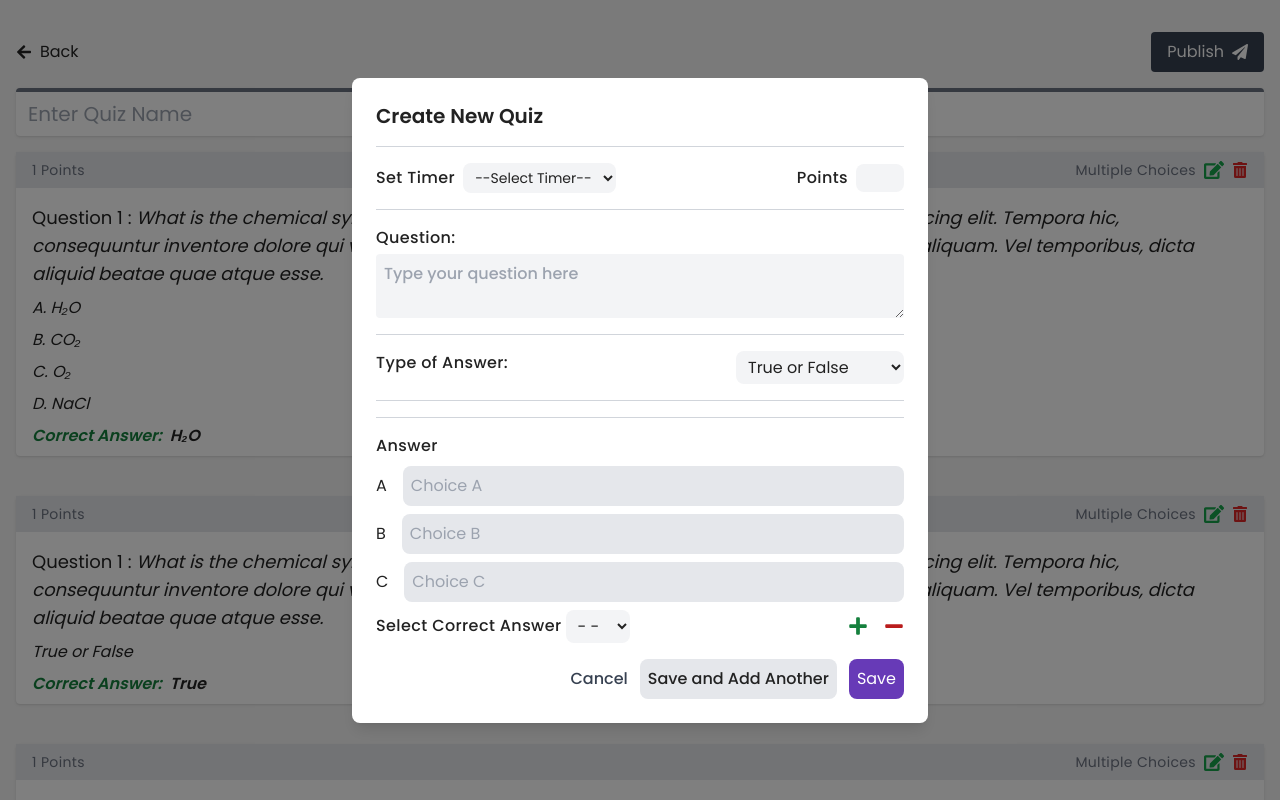
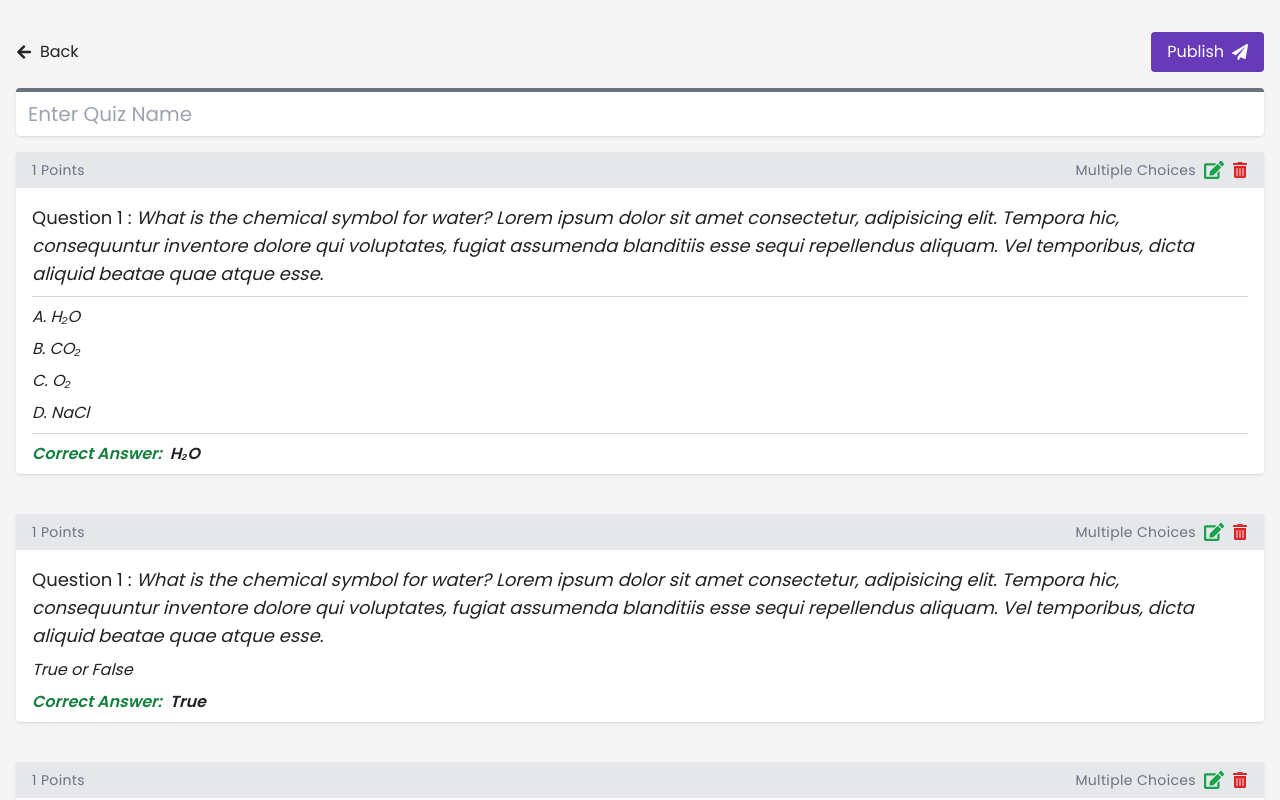
Before and after one commit to vigiperez24/Your-Reviewer, a React (Vite) app: page /AddQuiz in a window 1280 px wide. Shown: the top 800 px of the page. Built offline with nearby package versions, Linux system fonts and the light colour scheme.

Commit message:
Fix header

```diff
--- a/src/components/AddQuizLayout/CreateQuiz.jsx
+++ b/src/components/AddQuizLayout/CreateQuiz.jsx
@@ -1,5 +1,5 @@
 import { Link } from "react-router-dom";
-import React from "react";
+import React, { useState, useEffect } from "react";
 import {
   FaPaperPlane,
   FaArrowLeft,
@@ -9,6 +9,12 @@ import {
   FaMinus,
 } from "react-icons/fa";
 function CreateQuiz() {
+  const [isModalOpen, setIsModalOpen] = useState(false);
+  const [questionType, setQuestionType] = useState("");
+  useEffect(() => {
+    console.log("type of value:", questionType);
+  }, [questionType]);
+
   return (
     <div className="max-w-screen-xl mx-auto px-4 py-8 ">
       {/* Button,  */}
@@ -20,7 +26,7 @@ function CreateQuiz() {
             <span>Back</span>
           </button>
         </Link>
-        <button className="bg-gray-700  text-white  py-2 px-4 rounded flex items-center justify-center gap-2 ">
+        <button className="bg-buttonBg  text-white  py-2 px-4 rounded flex items-center justify-center gap-2 ">
           <span>Publish</span>
           <FaPaperPlane />
         </button>
@@ -61,11 +67,13 @@ function CreateQuiz() {
               voluptates, fugiat assumenda blanditiis esse sequi repellendus
               aliquam. Vel temporibus, dicta aliquid beatae quae atque esse.
             </p>
+            <hr className="border-1 border-gray-300" />
             <p className="italic">A. H₂O</p>
             <p className="italic">B. CO₂</p>
             <p className="italic">C. O₂</p>
             <p className="italic">D. NaCl</p>
             {/* Correct Answer */}
+            <hr className="border-1 border-gray-300" />
             <div className="flex gap-2">
               <p className="italic font-semibold text-green-700">
                 Correct Answer:
@@ -101,6 +109,7 @@ function CreateQuiz() {
               voluptates, fugiat assumenda blanditiis esse sequi repellendus
               aliquam. Vel temporibus, dicta aliquid beatae quae atque esse.
             </p>
+
             <p className="italic">True or False</p>
             {/* Correct Answer */}
             <div className="flex gap-2">
@@ -149,14 +158,20 @@ function CreateQuiz() {
           </div>
         </div>
         <div className="flex items-center justify-center">
-          <button className="flex items-center gap-2 px-4 py-2 bg-indigo-600 text-white rounded-md hover:bg-indigo-700 transition-colors">
+          <button
+            onClick={() => {
+              setIsModalOpen(true);
+            }}
+            className="flex items-center gap-2 px-4 py-2 bg-indigo-600 text-white rounded-md hover:bg-indigo-700 transition-colors"
+          >
             <FaPlus /> {/* or FaPlus */}
-            <span>Add New Item</span>
+            <span>Create new</span>
           </button>
         </div>
       </div>
 
-      {/* Modal */}
+      {/* Modal Adding*/}
+      {isModalOpen && (
         <div className="fixed inset-0 bg-black bg-opacity-50 flex items-center justify-center z-50 ">
           <div className="bg-white rounded-lg shadow-lg w-full max-w-md md:max-w-xl mx-auto p-6 flex flex-col gap-4">
             {/* Title */}
@@ -209,6 +224,9 @@ function CreateQuiz() {
             <div className="flex  justify-between items-start gap-1">
               <p className="font-medium tracking-wide">Type of Answer:</p>
               <select
+                onClick={(e) => {
+                  setQuestionType(e.target.value);
+                }}
                 className="bg-gray-100 rounded-lg px-2 py-1 outline-buttonBg"
                 name=""
                 id=""
@@ -220,7 +238,8 @@ function CreateQuiz() {
             </div>
             <hr className="border-1 border-gray-300" />
             {/*  Answer of true or false*/}
-          <div className="flex justify-between hidden">
+
+            <div className="flex justify-between ">
               <p className="font-medium tracking-wide">Answer:</p>
               <div className="flex justify-between items-cent gap-2">
                 <label>
@@ -231,8 +250,10 @@ function CreateQuiz() {
                 </label>
               </div>
             </div>
-          {/*  Answer of Identification */}
-          <div className="flex flex-col gap-2 hidden">
+
+            {/* Answer of Multiple choices */}
+            {questionType === "Identification" && (
+              <div className="flex flex-col gap-2 ">
                 <p className="font-medium tracking-wide">Correct Answer</p>
                 <input
                   className="w-full bg-gray-200 p-4 rounded-lg outline-buttonBg"
@@ -240,9 +261,11 @@ function CreateQuiz() {
                   placeholder="Enter the correct answer"
                 />
               </div>
+            )}
+
             <hr className="border-1 border-gray-300" />
-          {/* Answer of Multiple choices */}
-          <div className="flex flex-col gap-2">
+            {questionType === "multiple" && (
+              <div className="flex flex-col gap-2 ">
                 <h1 className="font-medium tracking-wide">Answer</h1>
                 {/* Label and Choices */}
                 <div className="flex items-center justify-center gap-4">
@@ -270,9 +293,11 @@ function CreateQuiz() {
                   />
                 </div>
                 {/* Correct Answer and Buttons */}
-            <div className="flex items-center justify-between">
+                <div className="flex items-center justify-between ">
                   <div className="flex  items-center gap-1">
-                <p className="font-medium tracking-wide">Select Correct Answer</p>
+                    <p className="font-medium tracking-wide">
+                      Select Correct Answer
+                    </p>
                     <select
                       className="bg-gray-100 rounded-lg px-2 py-1 outline-buttonBg w-16"
                       name=""
@@ -286,14 +311,27 @@ function CreateQuiz() {
                   </div>
                   {/* Two buttons right */}
                   <div className="flex items-center justify-center gap-4">
-                <button><FaPlus className="text-xl text-green-700 hover:text-green-500" /></button>
-                <button><FaMinus className="text-xl text-red-700 hover:text-green-500" /></button>
+                    <button>
+                      <FaPlus className="text-xl text-green-700 hover:text-green-500" />
+                    </button>
+                    <button>
+                      <FaMinus className="text-xl text-red-700 hover:text-red-500" />
+                    </button>
                   </div>
                 </div>
               </div>
+            )}
+
             {/* Three Buttons */}
             <div className="flex gap-3 justify-end">
-            <button className="text-gray-700 font-medium">Cancel</button>
+              <button
+                onClick={() => {
+                  setIsModalOpen(false);
+                }}
+                className="text-gray-700 font-medium"
+              >
+                Cancel
+              </button>
               <button className="bg-gray-200 p-2 rounded-lg font-medium">
                 Save and Add Another
               </button>
@@ -303,6 +341,7 @@ function CreateQuiz() {
             </div>
           </div>
         </div>
+      )}
     </div>
   );
 }
--- a/src/components/landingPage/Header.jsx
+++ b/src/components/landingPage/Header.jsx
@@ -1,9 +1,29 @@
 import { Link } from "react-router-dom";
 import MyLogo from "../../assets/heroImg/Mylogo.png";
+import React, { useState, useEffect } from "react";
 
 export default function Header() {
+  const [scrolled, setScrolled] = useState(false);
+
+  useEffect(() => {
+    const handleScrolled = () => {
+      if (window.scrollY > 50) {
+        console.log(scrollY)
+        setScrolled(true);
+      } else {
+        setScrolled(false);
+
+      }
+    };
+    window.addEventListener("scroll", handleScrolled);
+    return () => {
+      window.removeEventListener("scroll", handleScrolled);
+    };
+  });
+
+  // <header className="bg-bgColor-white shadow-md py-3 px-4">
   return (
-    <header className="bg-bgColor shadow-md py-3 px-4">
+    <header className={`fixed top-0 right-0  px-4 py-3 w-full shadow-md ${scrolled ? 'bg-opacity-90 bg-white' : 'bg-white'}`} >
       <div className="max-w-screen-xl mx-auto flex justify-between items-center">
         <div className="hidden md:flex items-center h-14">
           <img src={MyLogo} alt="My Logo" className="h-14 mr-2" />
--- a/src/pages/Home.jsx
+++ b/src/pages/Home.jsx
@@ -9,7 +9,7 @@ import Footer from '../components/landingPage/Footer'
 function Home() {
   return (
     <>
-  <div className=' relative z-10 '>
+  <div className=' relative z-10 pb-20 '>
   < Header/>
   </div>
     <Hero/>
```
Lines whose indentation alone changed are shown as unchanged.
